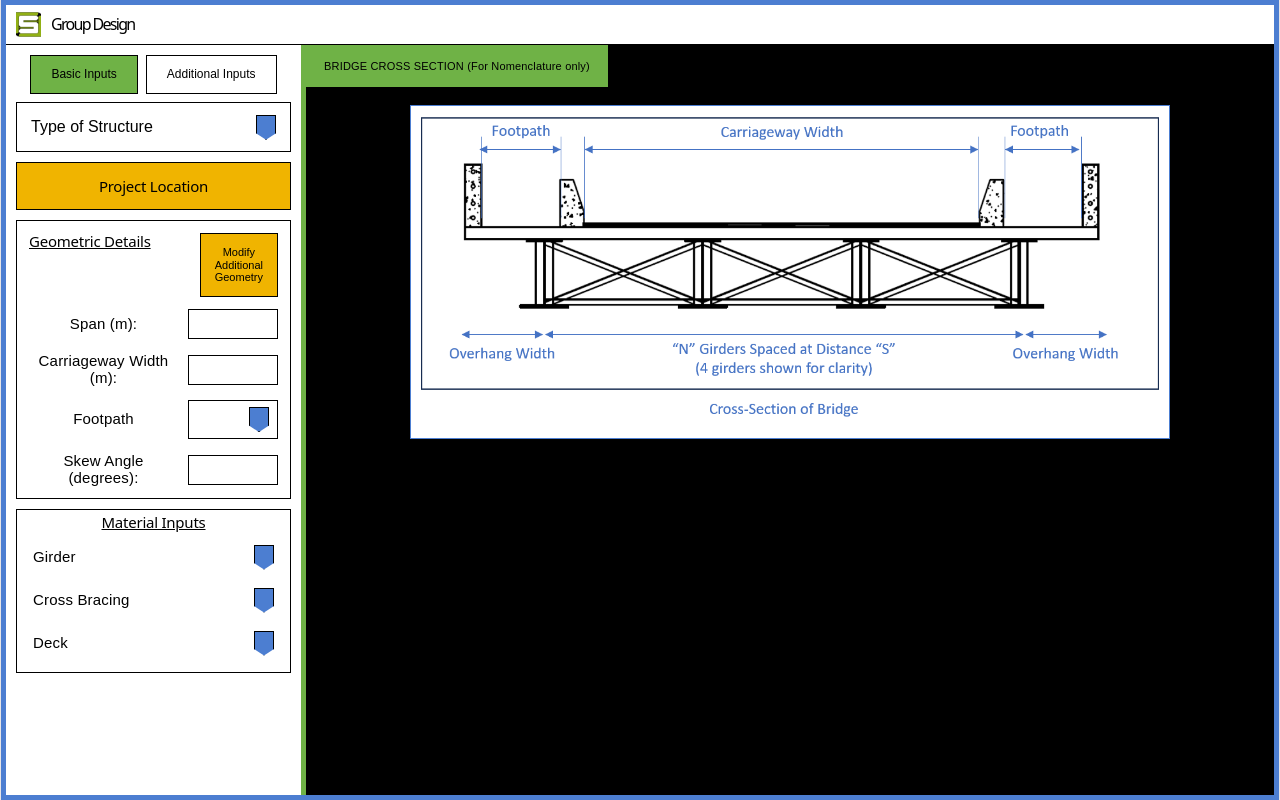
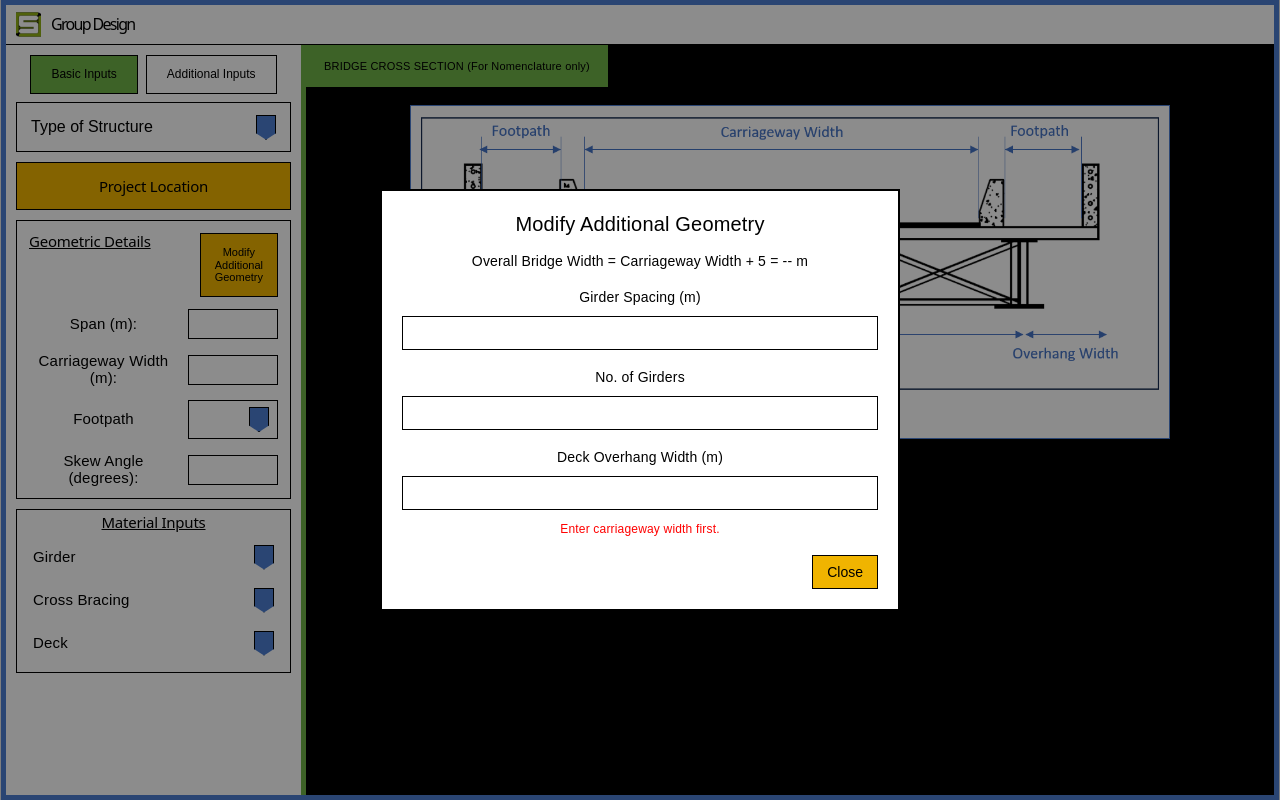
Before and after one commit to gadilkartanishka/group-design, a React app in the folder frontend/: page / in a window 1280 px wide. Both pictures are taken after a click on the button "Modify Additional Geometry". Built offline with nearby package versions, Linux system fonts and the light colour scheme; the HTML template or start-up script is replaced by a standard one.

Commit message:
Refine geometry calculations and split min/max temperature outputs

```diff
--- a/frontend/src/App.css
+++ b/frontend/src/App.css
@@ -496,6 +496,21 @@ body {
 .custom-modal-actions button:last-child {
   background: #f0b400;
 }
+
+.geometry-modal {
+  width: min(520px, 100%);
+}
+
+.geometry-modal-meta {
+  margin: 0 0 14px;
+  font-size: 14px;
+  line-height: 1.2;
+}
+
+.geometry-modal-grid {
+  gap: 14px;
+}
+
 .geometry-fields {
   padding: 12px;
   display: grid;
@@ -549,3 +564,7 @@ body {
   line-height: 1.2;
   color: red;
 }
+
+.geometry-modal-error {
+  margin-top: 12px;
+}
--- a/frontend/src/App.jsx
+++ b/frontend/src/App.jsx
@@ -25,6 +25,10 @@ function App() {
   const [carriagewayWidth, setCarriagewayWidth] = useState("");
   const [footpath, setFootpath] = useState("");
   const [skewAngle, setSkewAngle] = useState("");
+  const [showGeometryModal, setShowGeometryModal] = useState(false);
+  const [girderSpacing, setGirderSpacing] = useState("");
+  const [numberOfGirders, setNumberOfGirders] = useState("");
+  const [deckOverhangWidth, setDeckOverhangWidth] = useState("");
 
   return (
     <main className="app-shell">
@@ -45,6 +49,14 @@ function App() {
             setFootpath={setFootpath}
             skewAngle={skewAngle}
             setSkewAngle={setSkewAngle}
+            showGeometryModal={showGeometryModal}
+            setShowGeometryModal={setShowGeometryModal}
+            girderSpacing={girderSpacing}
+            setGirderSpacing={setGirderSpacing}
+            numberOfGirders={numberOfGirders}
+            setNumberOfGirders={setNumberOfGirders}
+            deckOverhangWidth={deckOverhangWidth}
+            setDeckOverhangWidth={setDeckOverhangWidth}
           />
 
           {activePanel === "project-location" ? (
--- a/frontend/src/components/ProjectLocationPanel.jsx
+++ b/frontend/src/components/ProjectLocationPanel.jsx
@@ -1,30 +1,34 @@
 import { useState } from "react";
 
-const locationData = {
+  const locationData = {
   Maharashtra: {
     Mumbai: {
       wind: "44 m/sec",
       seismic: "Zone III, 0.16",
-      temperature: "22°C to 38°C",
+      minTemp: "22°C",
+      maxTemp: "38°C",
     },
     Pune: {
       wind: "39 m/sec",
       seismic: "Zone III, 0.16",
-      temperature: "18°C to 36°C",
+      minTemp: "18°C",
+      maxTemp: "36°C",
     },
   },
   Karnataka: {
     Bengaluru: {
       wind: "33 m/sec",
       seismic: "Zone II, 0.10",
-      temperature: "19°C to 34°C",
+      minTemp: "19°C",
+      maxTemp: "34°C",
     },
   },
   Delhi: {
     "Central Delhi": {
       wind: "47 m/sec",
       seismic: "Zone IV, 0.24",
-      temperature: "7°C to 43°C",
+      minTemp: "7°C",
+      maxTemp: "43°C",
     },
   },
 };
@@ -179,7 +183,8 @@ function ProjectLocationPanel({
               <p>IRC 6 (2017) Resulting Values:</p>
               <p>Basic Wind Speed: {result.wind}</p>
               <p>Seismic Zone and Zone Factor: {result.seismic}</p>
-              <p>Shade Air Temperature: {result.temperature}</p>
+              <p>Minimum Shade Air Temperature: {result.minTemp}</p>
+              <p>Maximum Shade Air Temperature: {result.maxTemp}</p>
             </div>
           )}
 
@@ -191,10 +196,8 @@ function ProjectLocationPanel({
                 Seismic Zone and Zone Factor: {customLoadingValues.seismicZone},{" "}
                 {customLoadingValues.zoneFactor}
               </p>
-              <p>
-                Shade Air Temperature: {customLoadingValues.minTemp}°C to{" "}
-                {customLoadingValues.maxTemp}°C
-              </p>
+              <p>Minimum Shade Air Temperature: {customLoadingValues.minTemp}°C</p>
+              <p>Maximum Shade Air Temperature: {customLoadingValues.maxTemp}°C</p>
             </div>
           )}
 
--- a/frontend/src/components/Sidebar.jsx
+++ b/frontend/src/components/Sidebar.jsx
@@ -13,6 +13,14 @@ function Sidebar({
   setFootpath,
   skewAngle,
   setSkewAngle,
+  showGeometryModal,
+  setShowGeometryModal,
+  girderSpacing,
+  setGirderSpacing,
+  numberOfGirders,
+  setNumberOfGirders,
+  deckOverhangWidth,
+  setDeckOverhangWidth,
 }) {
   const [showStructureMenu, setShowStructureMenu] = useState(false);
   const [showFootpathMenu, setShowFootpathMenu] = useState(false);
@@ -22,6 +30,14 @@ function Sidebar({
   const spanNumber = Number(span);
   const carriagewayNumber = Number(carriagewayWidth);
   const skewAngleNumber = Number(skewAngle);
+  const spacingNumber = Number(girderSpacing);
+  const girdersNumber = Number(numberOfGirders);
+  const overhangNumber = Number(deckOverhangWidth);
+  const overallBridgeWidth =
+    carriagewayWidth !== "" ? carriagewayNumber + 5 : 0;
+  const spacingProvided = girderSpacing !== "";
+  const girdersProvided = numberOfGirders !== "";
+  const overhangProvided = deckOverhangWidth !== "";
 
   const spanError =
     span !== "" && (spanNumber < 20 || spanNumber > 45)
@@ -39,6 +55,33 @@ function Sidebar({
       ? "IRC 24 (2010) requires detailed analysis."
       : "";
 
+  let geometryModalError = "";
+
+  if (showGeometryModal && carriagewayWidth === "") {
+    geometryModalError = "Enter carriageway width first.";
+  } else if (spacingProvided && spacingNumber >= overallBridgeWidth) {
+    geometryModalError = "Girder spacing must be less than overall bridge width.";
+  } else if (overhangProvided && overhangNumber >= overallBridgeWidth) {
+    geometryModalError =
+      "Deck overhang width must be less than overall bridge width.";
+  } else if (
+    spacingProvided &&
+    overhangProvided &&
+    girdersProvided &&
+    spacingNumber > 0
+  ) {
+    const expectedGirders = (overallBridgeWidth - overhangNumber) / spacingNumber;
+    const integerGirders = Number.isInteger(expectedGirders);
+    if (
+      !Number.isFinite(expectedGirders) ||
+      !integerGirders ||
+      expectedGirders !== girdersNumber
+    ) {
+      geometryModalError =
+        "Inputs must satisfy (Overall Width - Overhang) / Spacing = No. of Girders.";
+    }
+  }
+
   const handleStructureSelect = (value) => {
     setStructureType(value);
     setShowStructureMenu(false);
@@ -47,6 +90,71 @@ function Sidebar({
   const handleFootpathSelect = (value) => {
     setFootpath(value);
     setShowFootpathMenu(false);
+  };
+
+  const syncFromSpacing = (spacingValue, overhangValue) => {
+    const spacing = Number(spacingValue);
+    const overhang = Number(overhangValue);
+
+    if (
+      !Number.isFinite(spacing) ||
+      spacing <= 0 ||
+      !Number.isFinite(overhang) ||
+      overallBridgeWidth <= 0
+    ) {
+      return;
+    }
+
+    const calculatedGirders = (overallBridgeWidth - overhang) / spacing;
+    if (Number.isFinite(calculatedGirders) && Number.isInteger(calculatedGirders)) {
+      setNumberOfGirders(String(calculatedGirders));
+    } else {
+      setNumberOfGirders("");
+    }
+  };
+
+  const syncFromGirders = (girdersValue, overhangValue) => {
+    const girders = Number(girdersValue);
+    const overhang = Number(overhangValue);
+
+    if (
+      !Number.isFinite(girders) ||
+      girders <= 0 ||
+      !Number.isFinite(overhang) ||
+      overallBridgeWidth <= 0
+    ) {
+      return;
+    }
+
+    const calculatedSpacing = (overallBridgeWidth - overhang) / girders;
+    if (Number.isFinite(calculatedSpacing) && calculatedSpacing > 0) {
+      setGirderSpacing(calculatedSpacing.toFixed(1));
+    } else {
+      setGirderSpacing("");
+    }
+  };
+
+  const handleSpacingChange = (event) => {
+    const value = event.target.value;
+    setGirderSpacing(value);
+    syncFromSpacing(value, deckOverhangWidth);
+  };
+
+  const handleGirdersChange = (event) => {
+    const value = event.target.value;
+    setNumberOfGirders(value);
+    syncFromGirders(value, deckOverhangWidth);
+  };
+
+  const handleOverhangChange = (event) => {
+    const value = event.target.value;
+    setDeckOverhangWidth(value);
+
+    if (girdersProvided) {
+      syncFromGirders(numberOfGirders, value);
+    } else {
+      syncFromSpacing(girderSpacing, value);
+    }
   };
 
   return (
@@ -110,7 +218,12 @@ function Sidebar({
       >
         <header className="panel-box-header">
           <h2>Geometric Details</h2>
-          <button type="button" className="mini-button" disabled={isOther}>
+          <button
+            type="button"
+            className="mini-button"
+            disabled={isOther}
+            onClick={() => setShowGeometryModal(true)}
+          >
             Modify
             <br />
             Additional
@@ -224,6 +337,61 @@ function Sidebar({
           </li>
         </ul>
       </div>
+
+      {showGeometryModal && (
+        <div className="custom-modal-overlay">
+          <div className="custom-modal geometry-modal">
+            <h3>Modify Additional Geometry</h3>
+
+            <p className="geometry-modal-meta">
+              Overall Bridge Width = Carriageway Width + 5 ={" "}
+              {overallBridgeWidth > 0 ? overallBridgeWidth.toFixed(2) : "--"} m
+            </p>
+
+            <div className="custom-modal-grid geometry-modal-grid">
+              <label>
+                Girder Spacing (m)
+                <input
+                  type="number"
+                  step="0.1"
+                  value={girderSpacing}
+                  onChange={handleSpacingChange}
+                />
+              </label>
+
+              <label>
+                No. of Girders
+                <input
+                  type="number"
+                  step="1"
+                  value={numberOfGirders}
+                  onChange={handleGirdersChange}
+                />
+              </label>
+
+              <label>
+                Deck Overhang Width (m)
+                <input
+                  type="number"
+                  step="0.1"
+                  value={deckOverhangWidth}
+                  onChange={handleOverhangChange}
+                />
+              </label>
+            </div>
+
+            {geometryModalError && (
+              <p className="field-error geometry-modal-error">{geometryModalError}</p>
+            )}
+
+            <div className="custom-modal-actions">
+              <button type="button" onClick={() => setShowGeometryModal(false)}>
+                Close
+              </button>
+            </div>
+          </div>
+        </div>
+      )}
     </aside>
   );
 }
```
